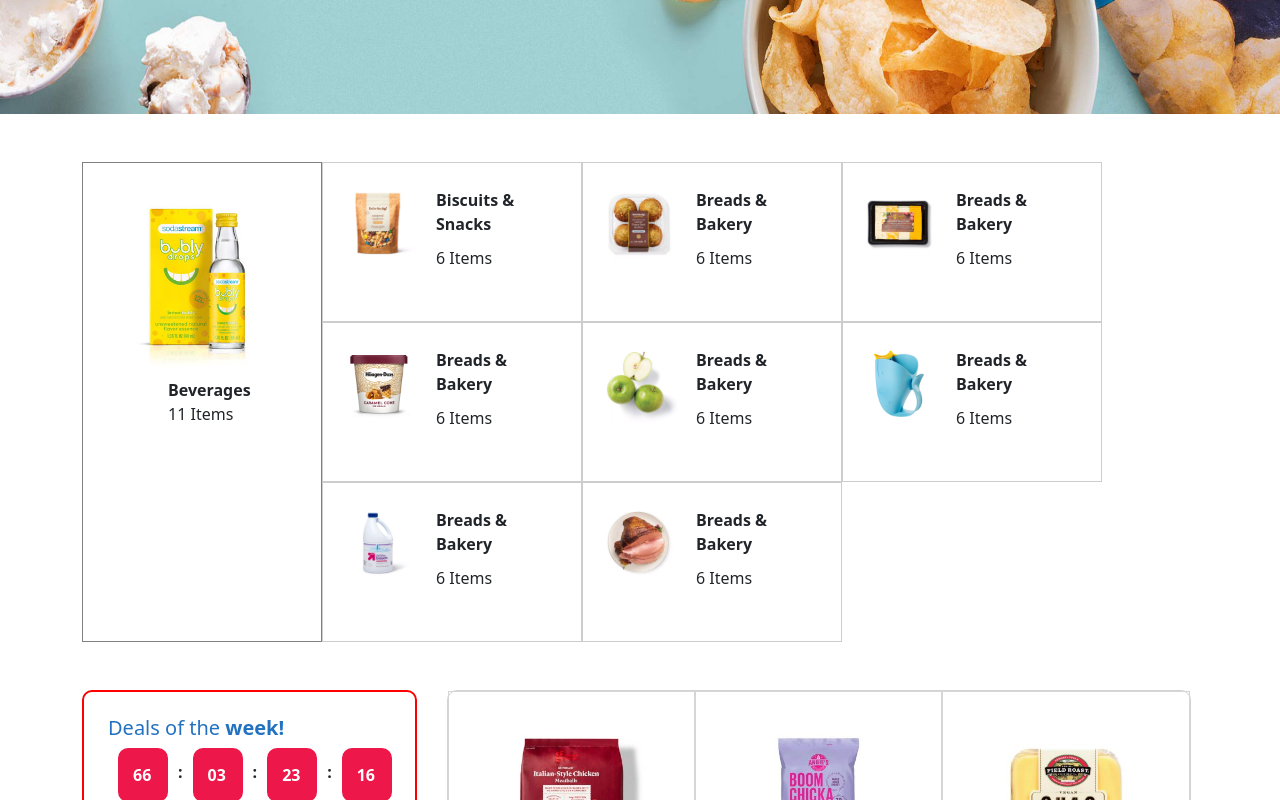
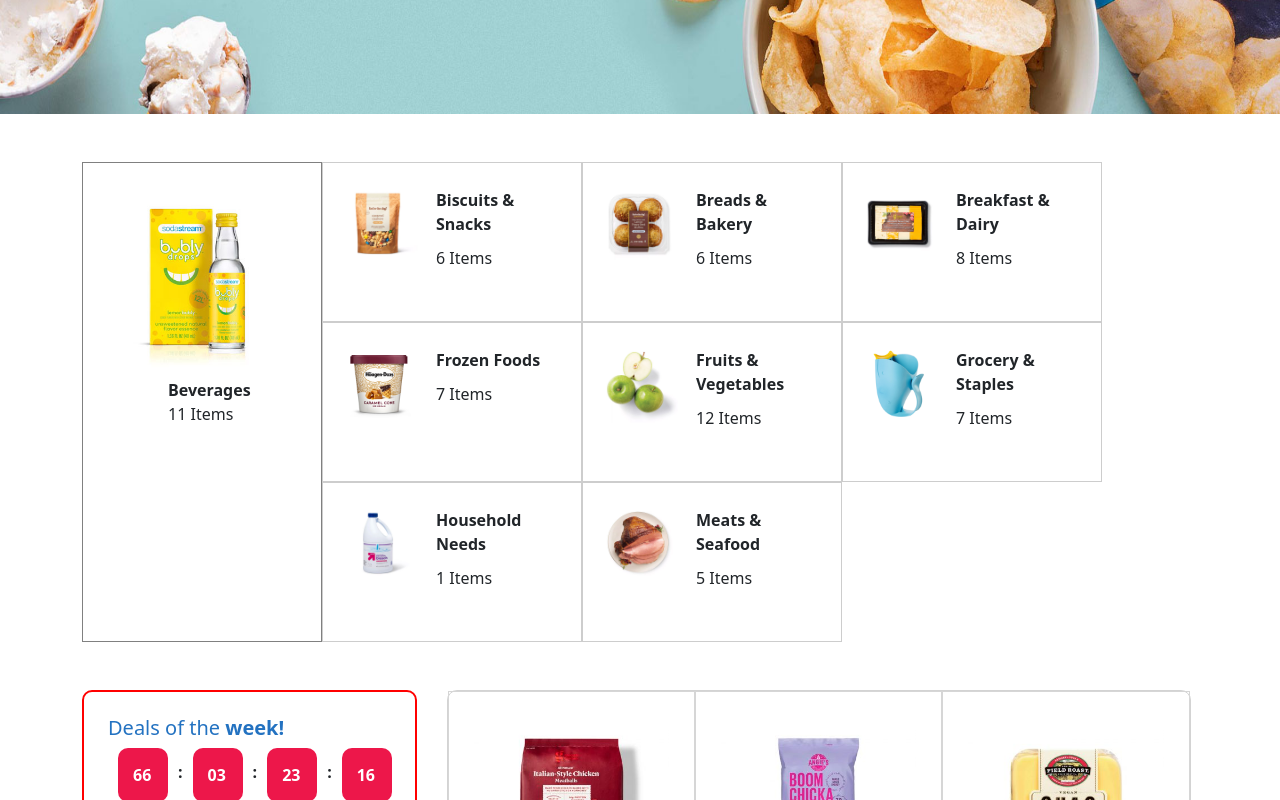
Before and after one commit to ElgunGuluzada/Front-End-Project-02.06.2022, a plain HTML site: page index.html in a window 1280 px wide. Shown: the part 620-1420 px from the top of the page. Drawn offline with nearby package versions, Linux system fonts and the light colour scheme.

Commit message:
feat: categprySection 90% completed

```diff
--- a/index.html
+++ b/index.html
@@ -249,8 +249,7 @@
                                 <img style="height: 120px; padding:20px 15px;" src="/assets/img/biscuitssnacks-1.jpg"
                                     alt="">
                                 <p class="d-flex" style="width: 135px; flex-direction: column; padding:25px 3px ;">
-                                    <strong> Biscuits &
-                                        Snacks</strong>
+                                    <strong> Biscuits & Snacks</strong>
                                     <span style="padding: 10px 0"> 6 Items</span>
                                 </p>
                             </div>
@@ -259,8 +258,7 @@
                                 <img style="height: 120px; padding:20px 15px;" src="/assets/img/breadbakery-1.jpg"
                                     alt="">
                                 <p class="d-flex" style="width: 135px; flex-direction: column; padding:25px 3px ;">
-                                    <strong>
-                                        Breads & Bakery</strong>
+                                    <strong> Breads & Bakery</strong>
                                     <span style="padding: 10px 0"> 6 Items</span>
                                 </p>
                             </div>
@@ -268,9 +266,8 @@
                                 style="width: 260px; border: 1px solid rgb(205, 205, 205) ">
                                 <img style="height: 120px; padding:20px 15px;" src="/assets/img/dairy-1.jpg" alt="">
                                 <p class="d-flex" style="width: 135px; flex-direction: column; padding:25px 3px ;">
-                                    <strong>
-                                        Breads & Bakery</strong>
-                                    <span style="padding: 10px 0"> 6 Items</span>
+                                    <strong>Breakfast & Dairy</strong>
+                                    <span style="padding: 10px 0"> 8 Items</span>
                                 </p>
                             </div>
 
@@ -279,9 +276,8 @@
                                 <img style="height: 120px; padding:20px 15px;" src="/assets/img/category-image4.png"
                                     alt="">
                                 <p class="d-flex" style="width: 135px; flex-direction: column; padding:25px 3px ;">
-                                    <strong>
-                                        Breads & Bakery</strong>
-                                    <span style="padding: 10px 0"> 6 Items</span>
+                                    <strong>Frozen Foods</strong>
+                                    <span style="padding: 10px 0"> 7 Items</span>
                                 </p>
                             </div>
 
@@ -290,9 +286,8 @@
                                 <img style="height: 120px; padding:20px 15px;" src="/assets/img/fruitvegetables-1.jpg"
                                     alt="">
                                 <p class="d-flex" style="width: 135px; flex-direction: column; padding:25px 3px ;">
-                                    <strong>
-                                        Breads & Bakery</strong>
-                                    <span style="padding: 10px 0"> 6 Items</span>
+                                    <strong> Fruits & Vegetables</strong>
+                                    <span style="padding: 10px 0"> 12 Items</span>
                                 </p>
                             </div>
                             <div class="col-lg-2 col-md-6 d-flex"
@@ -300,27 +295,24 @@
                                 <img style="height: 120px; padding:20px 15px;" src="/assets/img/category-image2.png"
                                     alt="">
                                 <p class="d-flex" style="width: 135px; flex-direction: column; padding:25px 3px ;">
-                                    <strong>
-                                        Breads & Bakery</strong>
-                                    <span style="padding: 10px 0"> 6 Items</span>
+                                    <strong>Grocery & Staples</strong>
+                                    <span style="padding: 10px 0"> 7 Items</span>
                                 </p>
                             </div>
                             <div class="col-lg-2 col-md-6 d-flex"
                                 style="width: 260px; border: 1px solid rgb(205, 205, 205) ">
                                 <img style="height: 120px; padding:20px 15px;" src="/assets/img/household-1.jpg" alt="">
                                 <p class="d-flex" style="width: 135px; flex-direction: column; padding:25px 3px ;">
-                                    <strong>
-                                        Breads & Bakery</strong>
-                                    <span style="padding: 10px 0"> 6 Items</span>
+                                    <strong>Household Needs</strong>
+                                    <span style="padding: 10px 0"> 1 Items</span>
                                 </p>
                             </div>
                             <div class="col-lg-2 col-md-6 d-flex"
                                 style="width: 260px; border: 1px solid rgb(205, 205, 205) ">
                                 <img style="height: 120px; padding:20px 15px;" src="/assets/img/meat-1.jpg" alt="">
                                 <p class="d-flex" style="width: 135px; flex-direction: column; padding:25px 3px ;">
-                                    <strong>
-                                        Breads & Bakery</strong>
-                                    <span style="padding: 10px 0"> 6 Items</span>
+                                    <strong> Meats & Seafood</strong>
+                                    <span style="padding: 10px 0"> 5 Items</span>
                                 </p>
                             </div>
                         </div>
```
